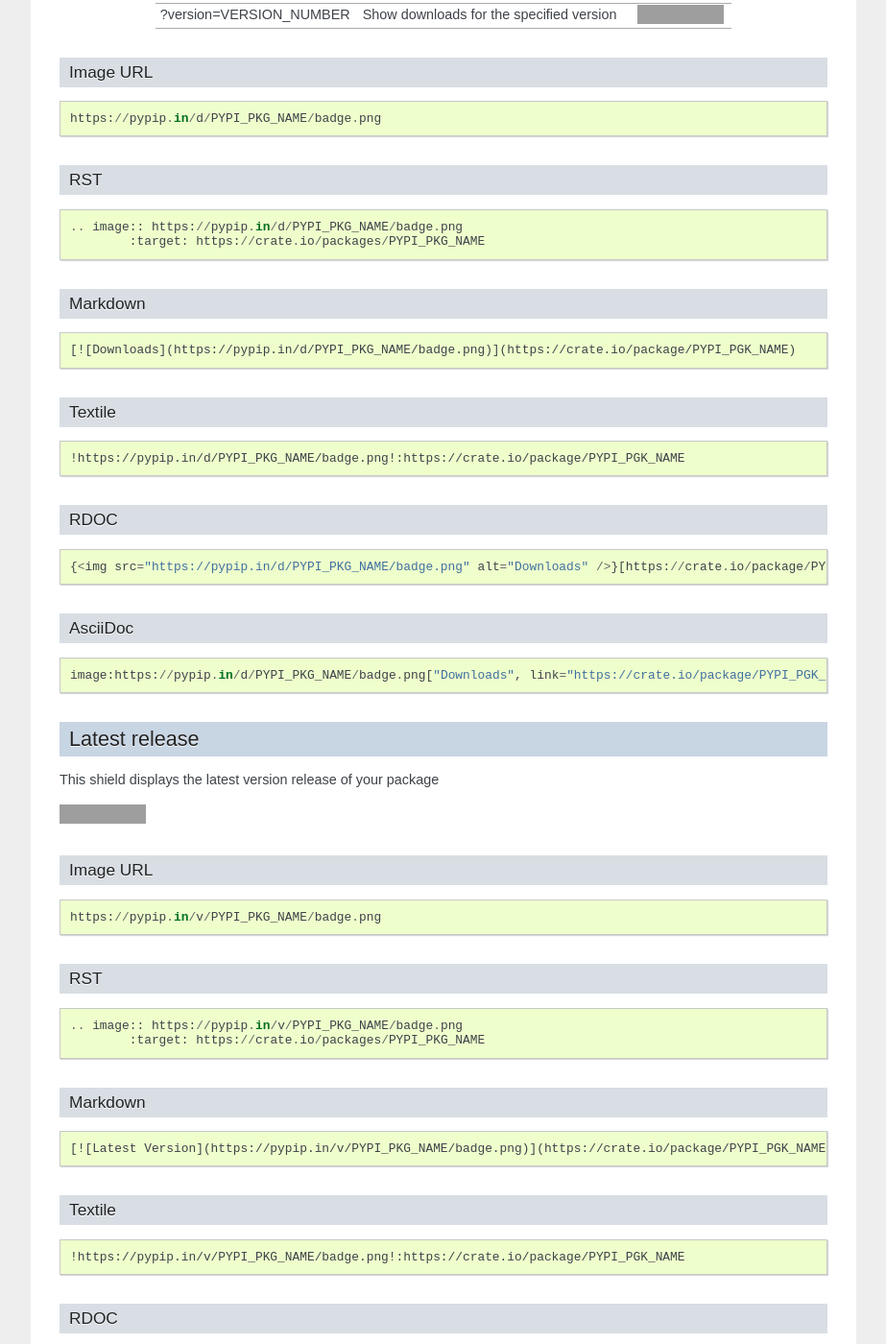
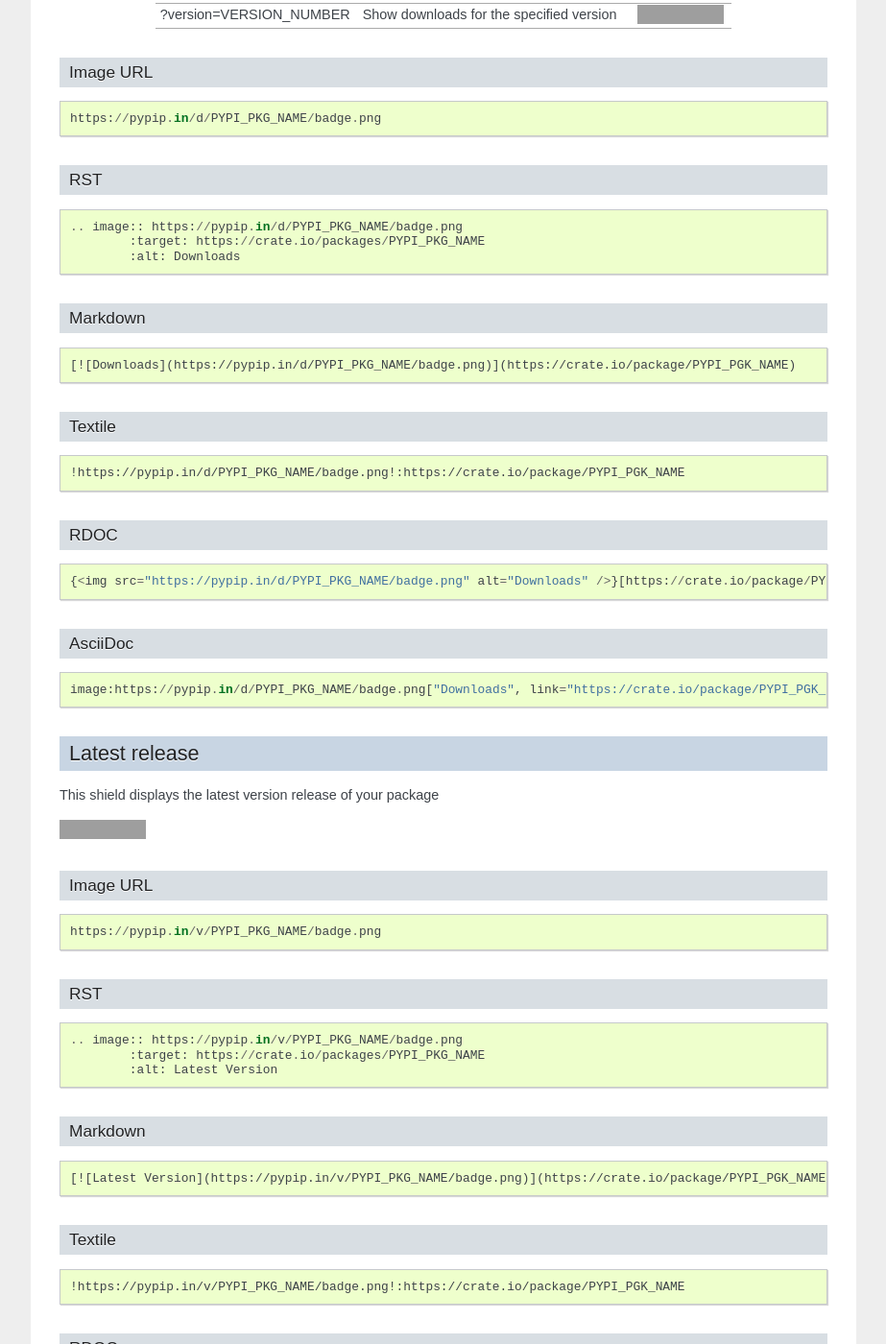
Before and after one commit to badges/pypipins, a Sphinx documentation site: the page built from docs/source/index.rst, in a window 1280 px wide and 1400 px high, scrolled down 659 px. Shown: the whole window at 96% size, without its empty margins (198-1121 px from the left). Built offline with Sphinx 7.4.7, drawn with Linux system fonts in a browser that asks for light colours; grey boxes are pictures that could not be loaded.

Commit message:
Add alt text for rst examples (like md examples)

```diff
--- a/docs/source/index.rst
+++ b/docs/source/index.rst
@@ -26,6 +26,7 @@
 
 .. image:: https://pypip.in/d/blackhole/badge.png
         :target: https://crate.io/packages/blackhole
+        :alt: Downloads
 
 Query string parameters
 ~~~~~~~~~~~~~~~~~~~~~~~
@@ -52,6 +53,7 @@
 
     .. image:: https://pypip.in/d/PYPI_PKG_NAME/badge.png
             :target: https://crate.io/packages/PYPI_PKG_NAME
+            :alt: Downloads
 
 Markdown
 ~~~~~~~~
@@ -85,6 +87,7 @@
 
 .. image:: https://pypip.in/v/blackhole/badge.png
         :target: https://crate.io/packages/blackhole
+        :alt: Latest Version
 
 Image URL
 ~~~~~~~~~
@@ -98,6 +101,7 @@
 
     .. image:: https://pypip.in/v/PYPI_PKG_NAME/badge.png
             :target: https://crate.io/packages/PYPI_PKG_NAME
+            :alt: Latest Version
 
 Markdown
 ~~~~~~~~
```
